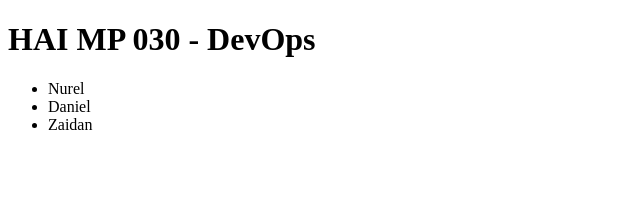
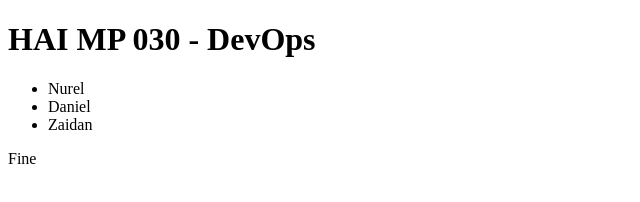
Before and after one commit to nurelhhh/express-docker, a website: page app/index.html in a window 1280 px wide. Shown: the full height of the page, 0-640 px from the left. Drawn offline with Linux system fonts and the light colour scheme.

Commit message:
Add paragraph to index.html

```diff
--- a/app/index.html
+++ b/app/index.html
@@ -15,5 +15,6 @@
             <li>Zaidan</li>
         </ul>
     </div>
+    <p>Fine</p>
 </body>
 </html>
```
